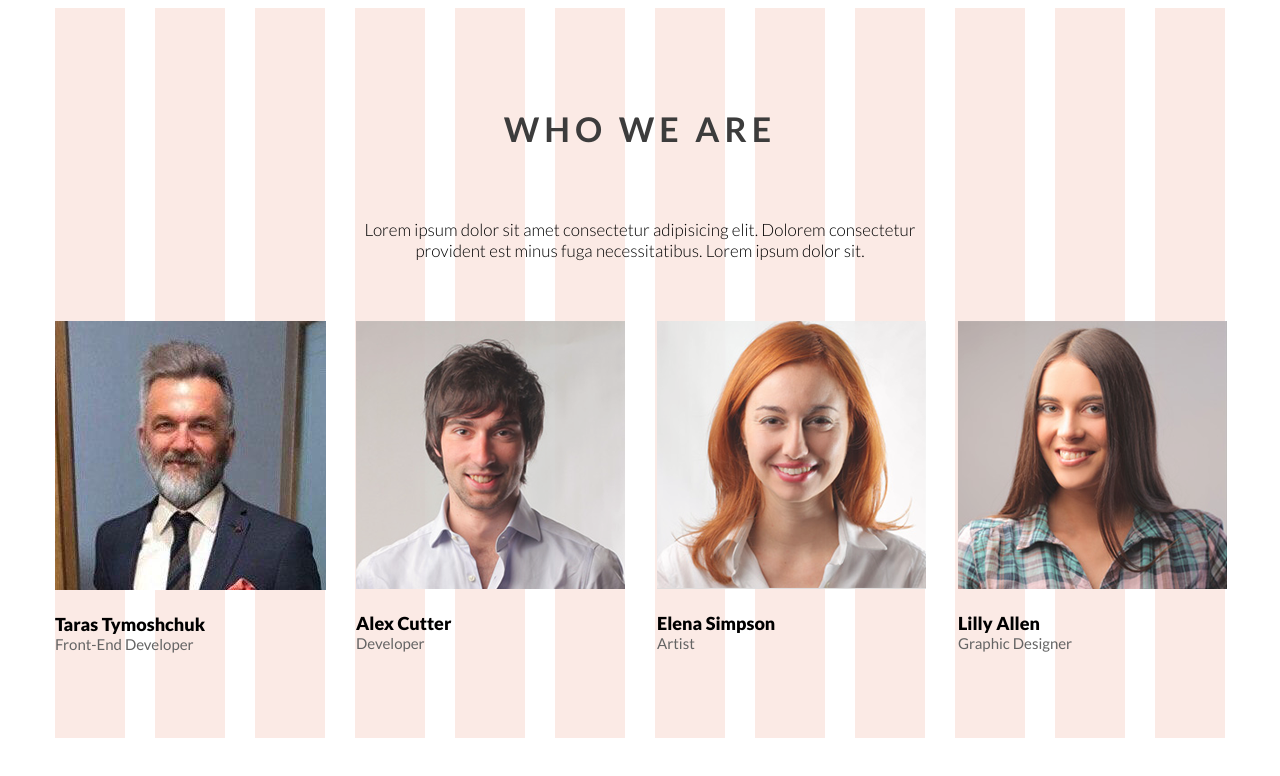
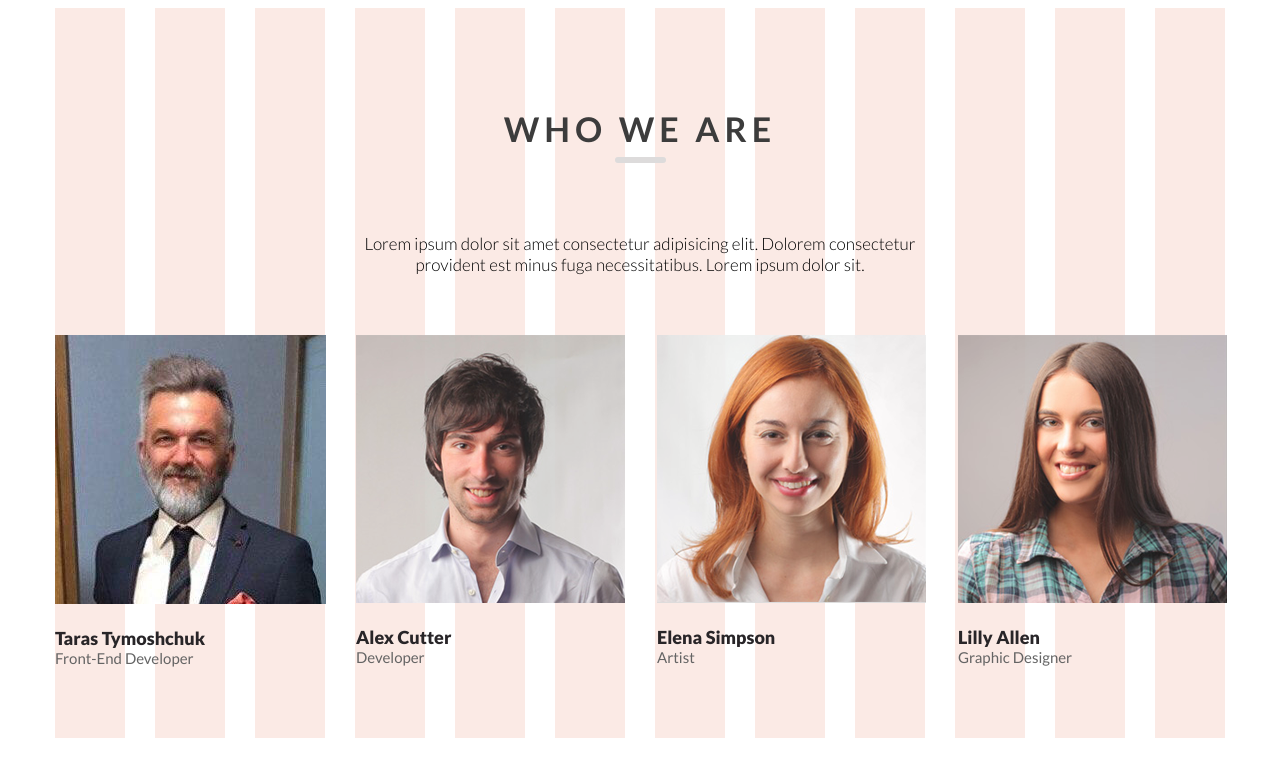
Before and after one commit to Derik-son/beetroot-position-11-2, a plain HTML site: page index.html in a window 1280 px wide. Drawn offline with Linux system fonts and the light colour scheme.

Commit message:
style done

```diff
--- a/css/style.css
+++ b/css/style.css
@@ -18,6 +18,12 @@ margin-right: auto;
    text-align: center;
    letter-spacing: 5px;
    color: #3c3c3c;
+}
+hr{
+   width: 45px;
+   border-radius: 20px;
+   border: 3px solid #dddbdb;
+   background-color: #dddbdb;
 }
 .subtitle{
    margin-top: 70px;
@@ -42,9 +48,15 @@ margin-right: auto;
    margin-top: 20px;
    font-size: 18px;
    font-weight: 900;
+   color: #282528
 }
 .capture div:last-child{
    font-size:15px ;
    font-weight: 400;
    color: #646464;
 }
+.photo1:hover{
+
+
+
+}
--- a/index.html
+++ b/index.html
@@ -10,6 +10,7 @@
 <body>
    <div class="background">
       <div class="title">WHO WE ARE</div>
+         <hr>
           <div class="subtitle">Lorem ipsum dolor sit amet consectetur adipisicing elit. Dolorem consectetur provident est minus fuga necessitatibus. Lorem ipsum dolor sit.</div>
          <div class="grid">
              <div class="one">
```
